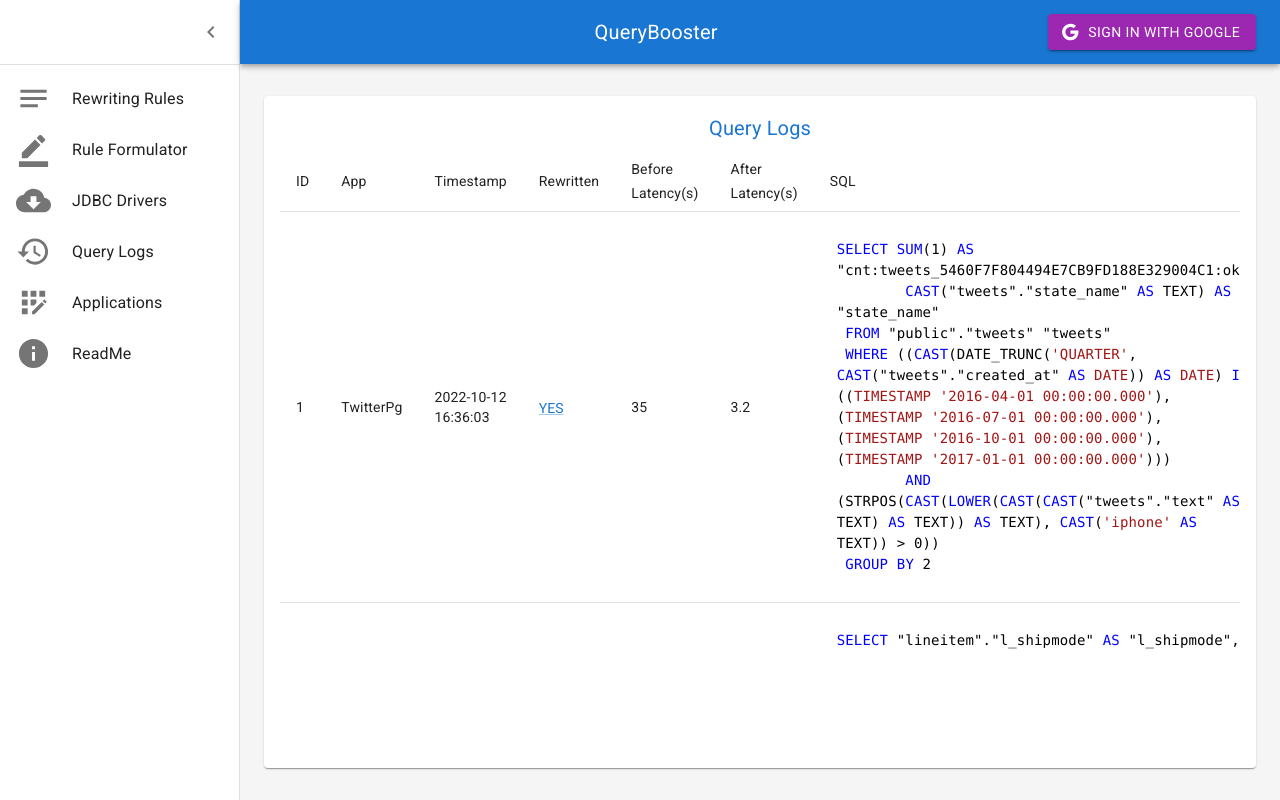
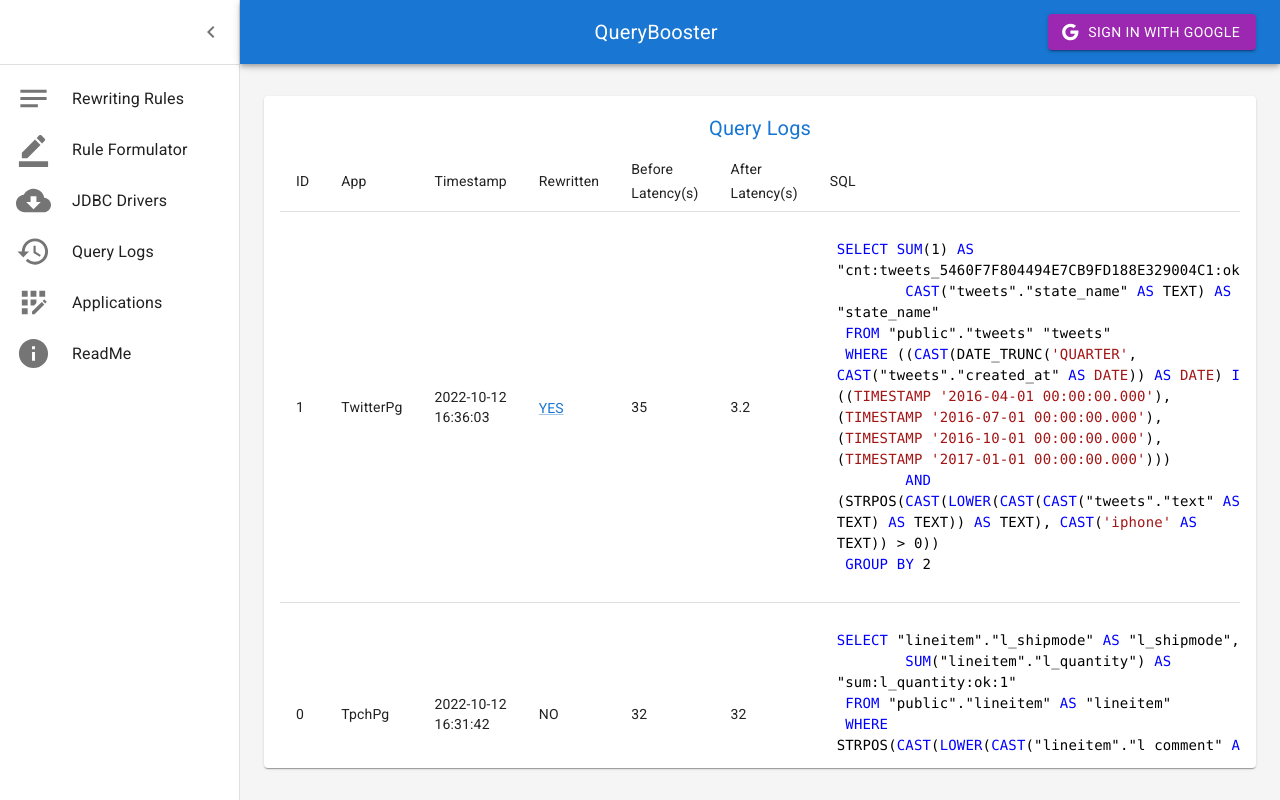
Before and after one commit to ISG-ICS/QueryBooster, a React (Create React App) app in the folder client/: page /queries in a window 1280 px wide. Built offline with nearby package versions, Linux system fonts and the light colour scheme; no server answers; what @ebay/nice-modal-react would draw is missing.

Commit message:
Fixed table not being in full layout in Query Logss (#40)

```diff
--- a/client/src/dashboard/QueryLogs.js
+++ b/client/src/dashboard/QueryLogs.js
@@ -64,7 +64,7 @@
   return (
     <FullLayout>
       <Title>Query Logs</Title>
-      <TableContainer sx={{ maxHeight: 500, maxWidth: 1400 }}>
+      <TableContainer sx={{ flex: 1, width: '100%', height: '100%' }}>
         <Table stickyHeader size="small">
           <TableHead>
             <TableRow>
```
